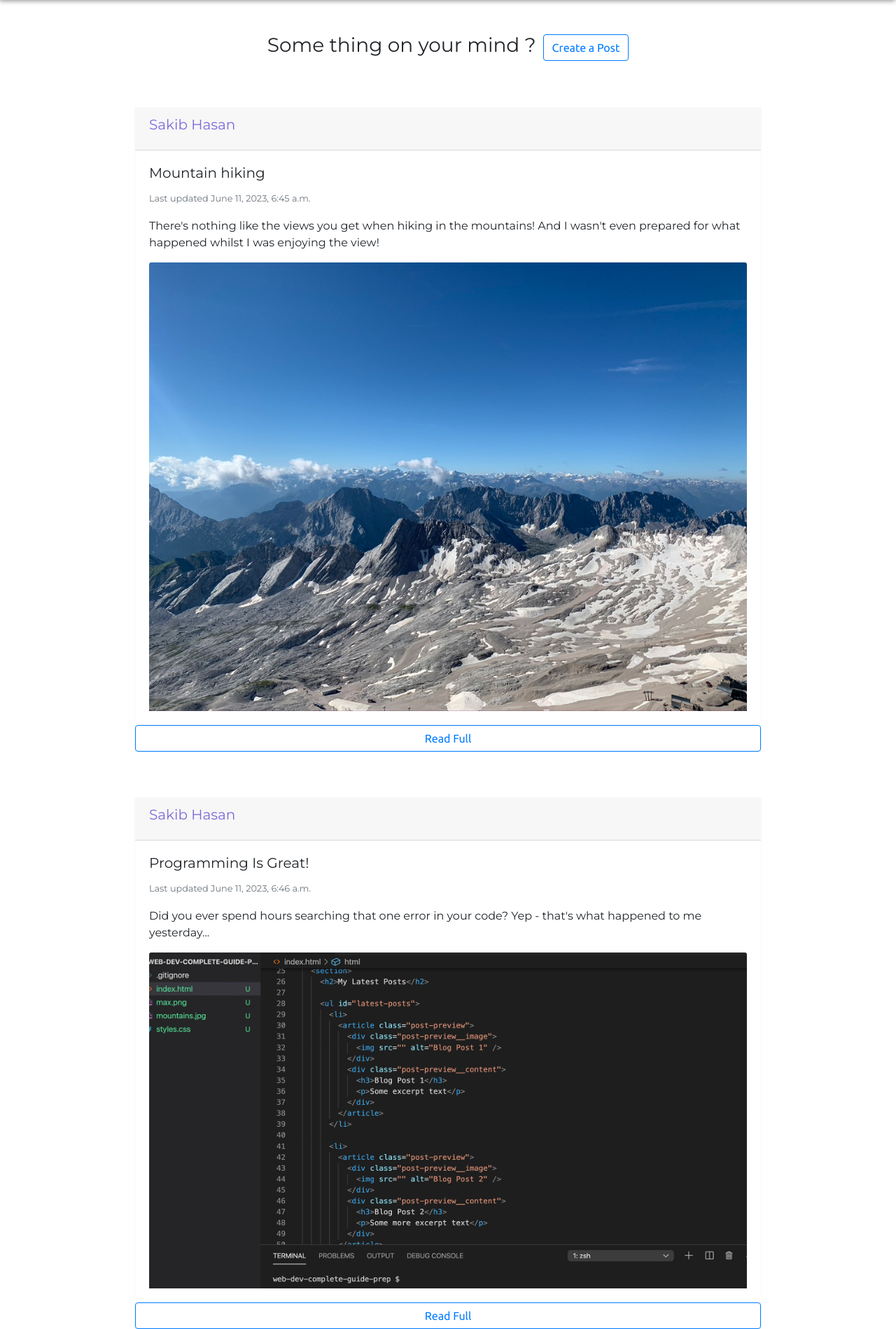
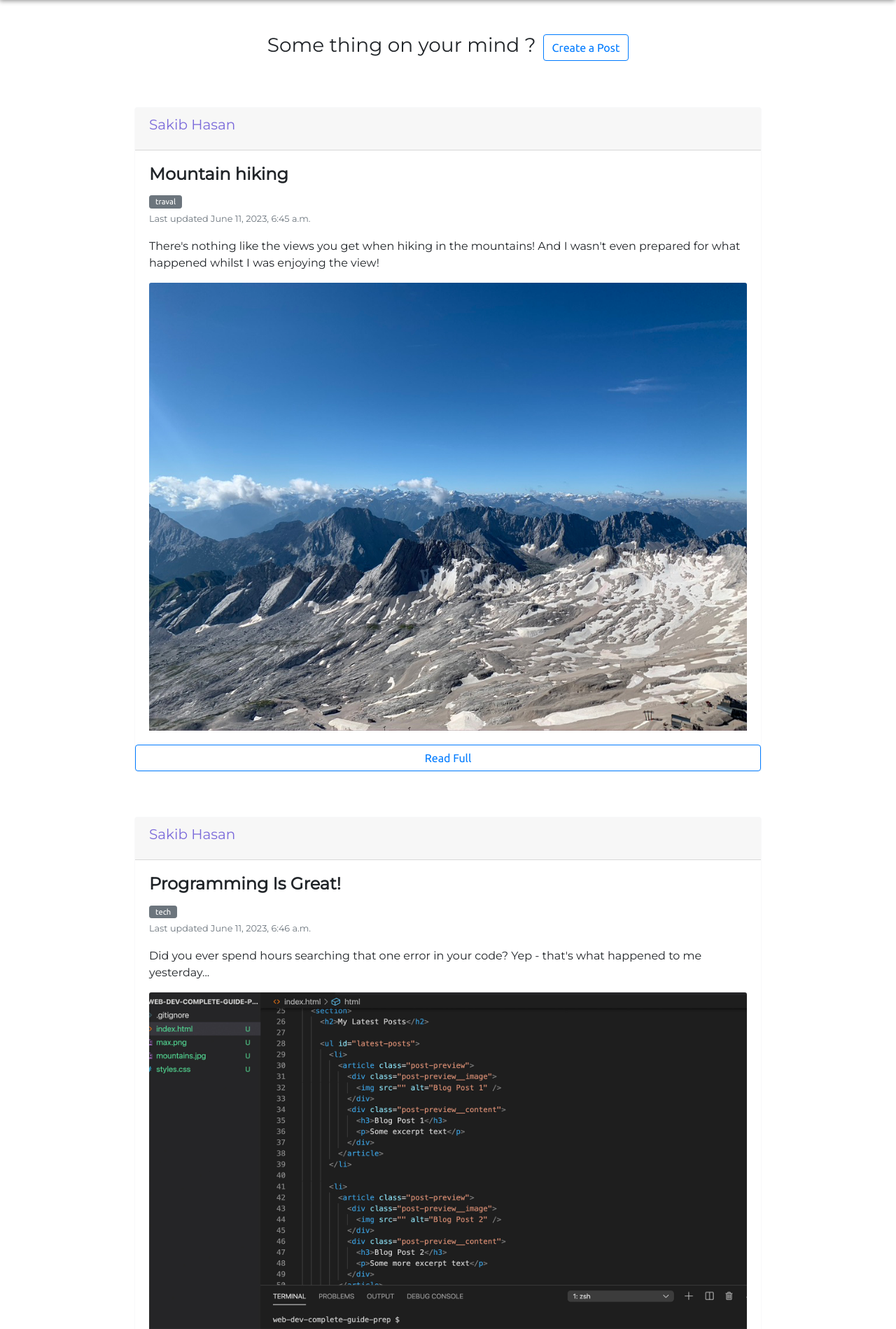
Before and after one commit to MuntasirShoumik/perspective, a Django app: template feed/templates/feed/index.html in a window 1280 px wide. Shown: the part 66-1965 px from the top of the page at 70% size. Run offline with Django 4.2, Linux system fonts and the light colour scheme; data comes from the database, SQL or seed files in the repository; tables that the repository leaves empty hold one stand-in row (values such as "Sample post"); the template is opened without the code that fills it: values that come from a table or form of the project are taken from there, most other values are stand-ins (such as "Sample title", 1, 10 or a date in 2020); some libraries are stand-ins or nearby versions.

Commit message:
tags added

```diff
--- a/feed/models.py
+++ b/feed/models.py
@@ -18,7 +18,7 @@ class Post(models.Model):
     slug = models.SlugField(unique=True, db_index=True)
     content = models.TextField(validators=[MinLengthValidator(10)])
     account = models.ForeignKey(Account, on_delete=models.CASCADE,related_name="posts")
-    tags = models.ManyToManyField(Category)
+    tags = models.ManyToManyField(Category,related_name="tags")
 
     def __str__(self):
         return self.title
--- a/feed/templates/feed/explore.html
+++ b/feed/templates/feed/explore.html
@@ -24,7 +24,10 @@
         <div class="card h-100 ">
             <img src="{{post.image_name.url}}" class="card-img-top" alt="...">
             <div class="card-body">
-                <h5 class="card-title">{{post.title}}</h5>
+                <h5 class="card-title"><b>{{post.title}}</b></h5>
+                {% for tag in post.tags.all %}
+            <a href="" class = "btn btn-secondary btn-sm py-0" style="font-size: 0.7em; " disabled>{{tag}}</a>
+            {% endfor %}
                 <p class="card-text"><small class="text-muted">Last updated {{post.date_time}}</small></p>
                 <p class="card-text">{{post.excerpt}}</p>
                 <a href="{% url 'post-detail-page' post.slug %}" class="btn btn-primary">Read Full</a>
--- a/feed/templates/feed/index.html
+++ b/feed/templates/feed/index.html
@@ -46,7 +46,13 @@
 
 
         <div class="card-body">
-          <h5 class="card-title">{{post.title}}</h5>
+          <h4 class="card-title"> <b>{{post.title }}</b></h4>
+          <div>
+            {% for tag in post.tags.all %}
+            <a href="" class = "btn btn-secondary btn-sm py-0" style="font-size: 0.7em; " disabled>{{tag}}</a>
+            {% endfor %}
+
+          </div>
           <p class="card-text"><small class="text-muted">Last updated {{post.date_time}}</small></p>
           <p class="card-text">{{post.excerpt}}</p>
           <img src="{{post.image_name.url}}" class="card-img-top" alt="...">
--- a/feed/templates/feed/postDetail.html
+++ b/feed/templates/feed/postDetail.html
@@ -34,6 +34,9 @@ Post detail
 
         <div class="card-body">
           <h5 class="card-title">{{post.title}}</h5>
+          {% for tag in post.tags.all %}
+            <a href="" class = "btn btn-secondary btn-sm py-0" style="font-size: 0.7em; " disabled>{{tag}}</a>
+            {% endfor %}
           <p class="card-text"><small class="text-muted">Last updated {{post.date_time}}</small></p>
           <img src="{{post.image_name.url}}" class="card-img-top" alt="...">
           <p class="card-text">{{post.content | linebreaks}}</p>
```
